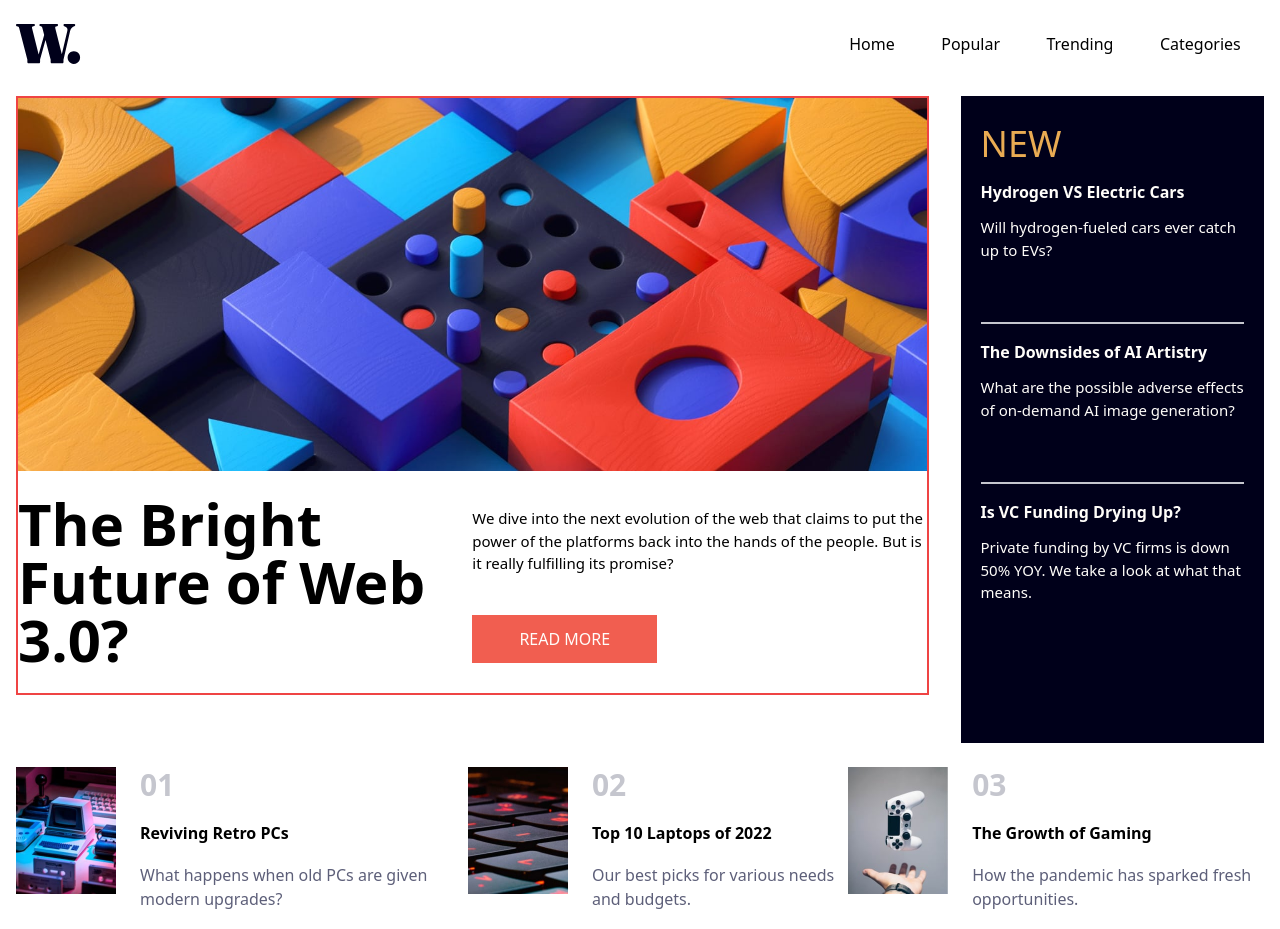
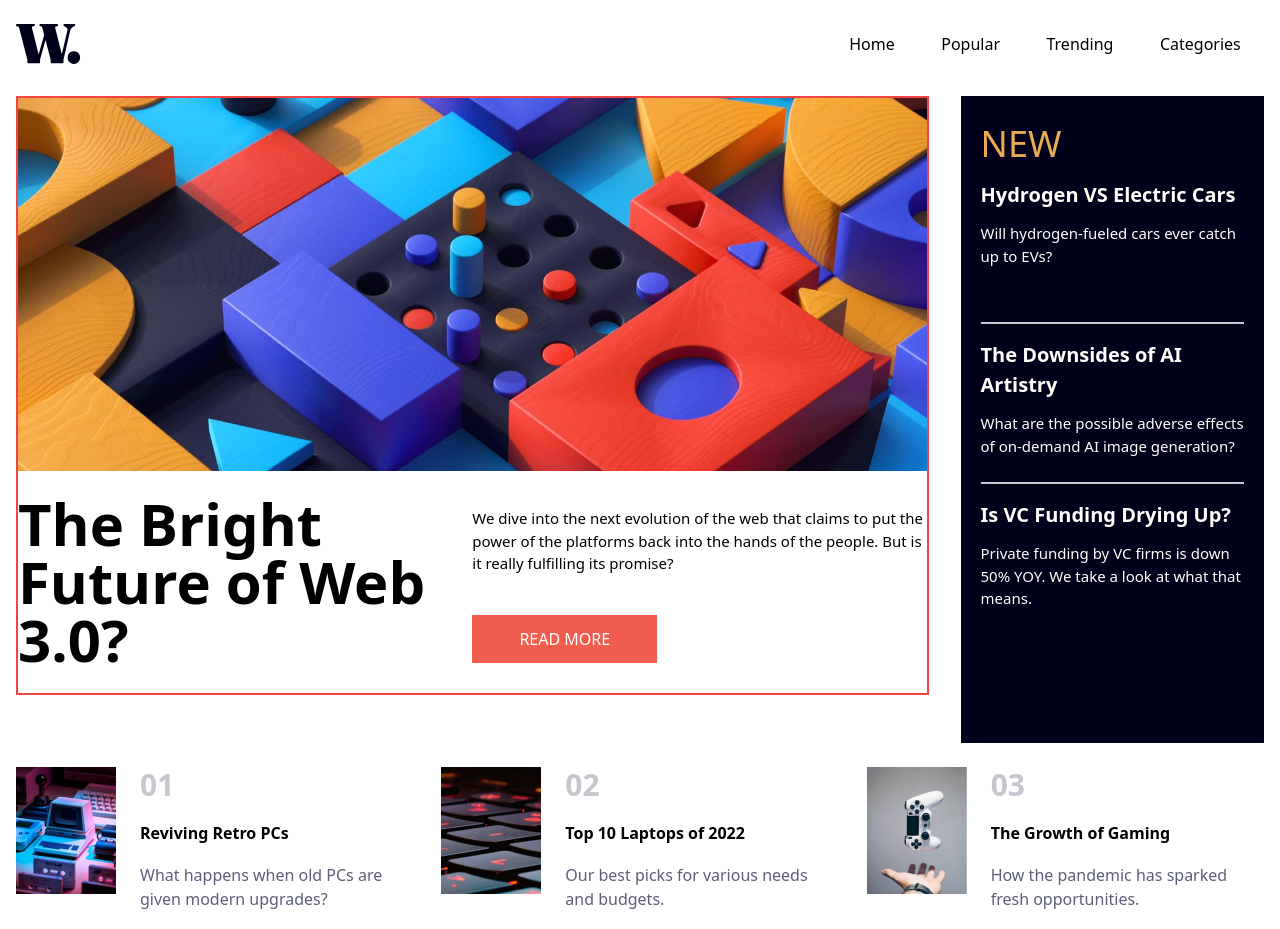
Before and after one commit to JesusMaidana/PracticaReactTailwind, a React (Vite) app: page / in a window 1280 px wide. Built offline with nearby package versions, Linux system fonts and the light colour scheme.

Commit message:
fin del reto

```diff
--- a/src/componentes/Article.jsx
+++ b/src/componentes/Article.jsx
@@ -1,7 +1,7 @@
 
 export const Article = ({img, number, title, text}) => {
   return (
-    <article className='flex  h-[162px]'>
+    <article className='flex  h-[162px] md:w-[343px] md:flex-grow'>
         <div className='w-[100px] flex-none'>
             <img src={img} alt="" />
         </div>
--- a/src/componentes/ArticlesContainer.jsx
+++ b/src/componentes/ArticlesContainer.jsx
@@ -7,7 +7,7 @@ import img3 from '../assets/images/image-gaming-growth.jpg'
 
 export const ArticlesContainer = () => {
   return (
-   <section className="mt-6 sm:flex">
+   <section className="mt-6 md:flex md:flex-wrap md:gap-7">
        <Article
          img= {img1}
          number= '01'
--- a/src/componentes/NewArticle.jsx
+++ b/src/componentes/NewArticle.jsx
@@ -1,7 +1,7 @@
 export const NewArticle = ({ title, text }) => {
   return (
     <article className="h-[140px] border-b-2 border-GrayishBlue py-7 last:border-none lg:h-[160px] lg:py-4">
-      <h2 className="cursor-pointer hover:text-SoftOrange text-[20px] mb-3 font-bold lg:text-[16px]">
+      <h2 className="cursor-pointer hover:text-SoftOrange text-[20px] mb-3 font-bold lg:text-[16px] xl:text-[20px]">
         {title}
       </h2>
       <p className="text-[15px]">
```
